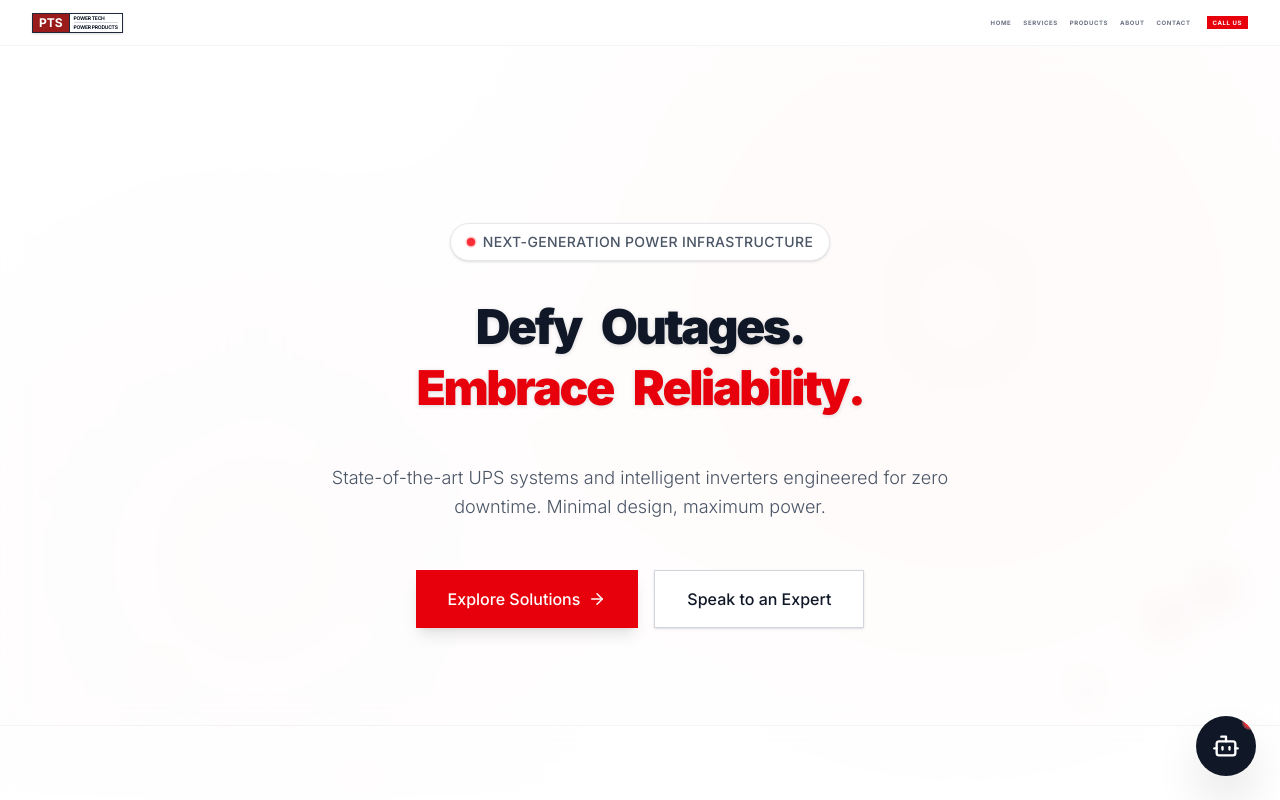
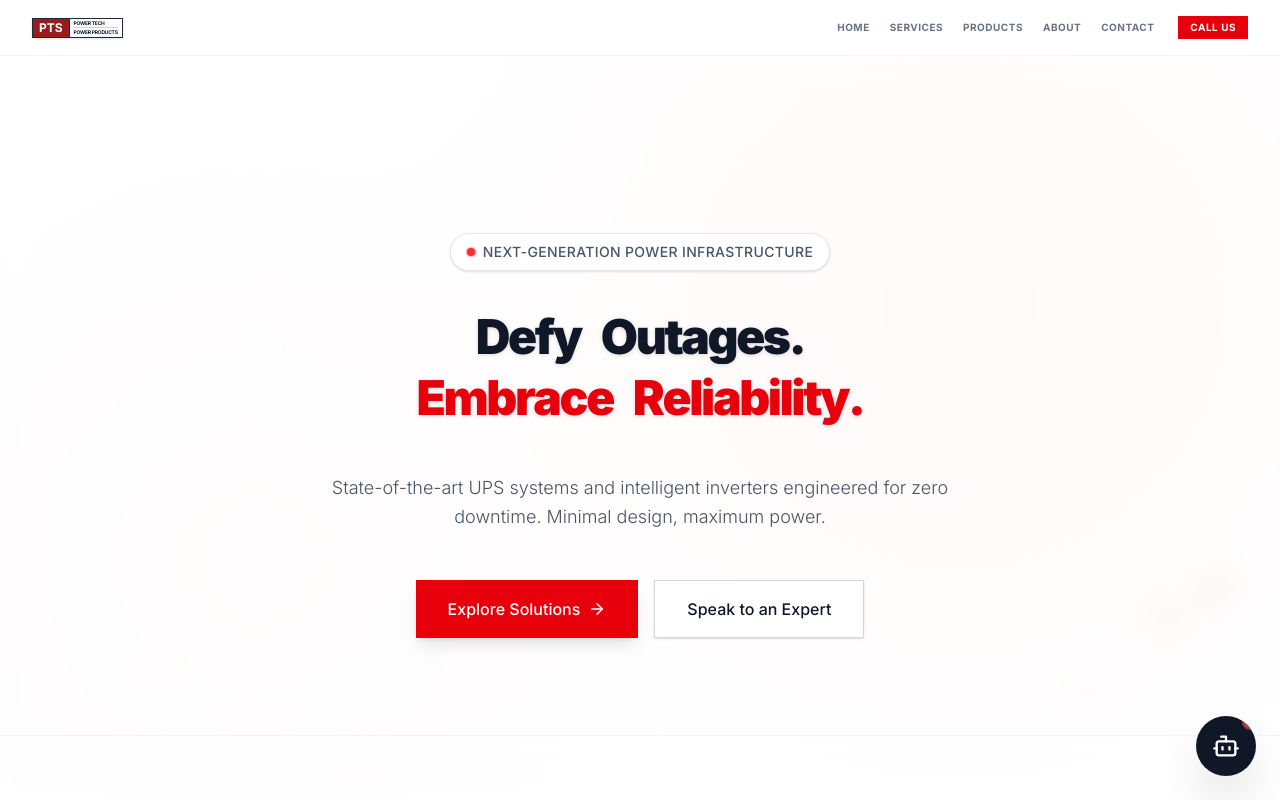
Before and after one commit to rizwan3659/powertech-solutions-website, a Next.js app: page / in a window 1280 px wide. Shown: the top 800 px of the page. Built offline with nearby package versions, Linux system fonts and the light colour scheme.

Commit message:
Increase header nav font size

```diff
--- a/src/components/Header.tsx
+++ b/src/components/Header.tsx
@@ -18,7 +18,7 @@ export default function Header() {
         </Link>
 
         {/* Horizontal Nav - Always visible */}
-        <nav className="flex items-center space-x-2 md:space-x-3 text-[5px] sm:text-[6px] uppercase tracking-widest font-bold text-gray-500 overflow-x-auto whitespace-nowrap w-full justify-end scrollbar-hide py-1">
+        <nav className="flex items-center space-x-3 md:space-x-5 text-[9px] sm:text-[10px] uppercase tracking-wider font-bold text-gray-500 overflow-x-auto whitespace-nowrap w-full justify-end scrollbar-hide py-1">
           <Link href="/" className="hover:text-red-600 transition-colors">Home</Link>
           <Link href="/services" className="hover:text-red-600 transition-colors">Services</Link>
           <Link href="/products" className="hover:text-red-600 transition-colors">Products</Link>
@@ -26,7 +26,7 @@ export default function Header() {
           <Link href="/contact" className="hover:text-red-600 transition-colors">Contact</Link>
           <a
             href="tel:01129945496"
-            className="bg-red-600 text-white px-1.5 py-0.5 rounded-none hover:bg-red-700 transition-colors font-bold ml-1 shrink-0 text-[5px] sm:text-[6px]"
+            className="bg-red-600 text-white px-3 py-1 rounded-none hover:bg-red-700 transition-colors font-bold ml-1 shrink-0 text-[9px] sm:text-[10px]"
           >
             Call Us
           </a>
```
